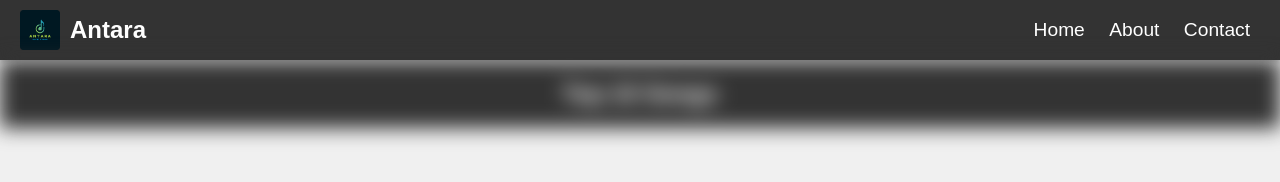
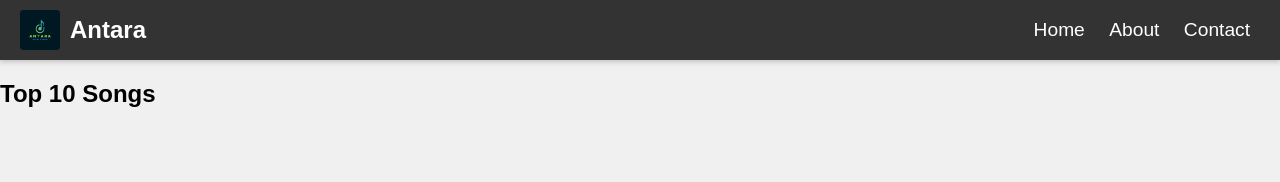
Before and after one commit to ProTecGames/Antara-Web, a plain HTML site: page home/index.html in a window 1280 px wide. Drawn offline with Linux system fonts and the light colour scheme; no server answers.

Commit message:
Update styles.css

```diff
--- a/home/styles.css
+++ b/home/styles.css
@@ -37,18 +37,6 @@ body {
     text-decoration: none;
     margin: 0 10px;
     font-size: 1.2em;
-}
-
-.blur-toolbar {
-    background-color: #333;
-    color: white;
-    padding: 20px;
-    text-align: center;
-    filter: blur(10px);
-}
-
-.blur-toolbar h1 {
-    margin: 0;
 }
 
 .song-list {
```
